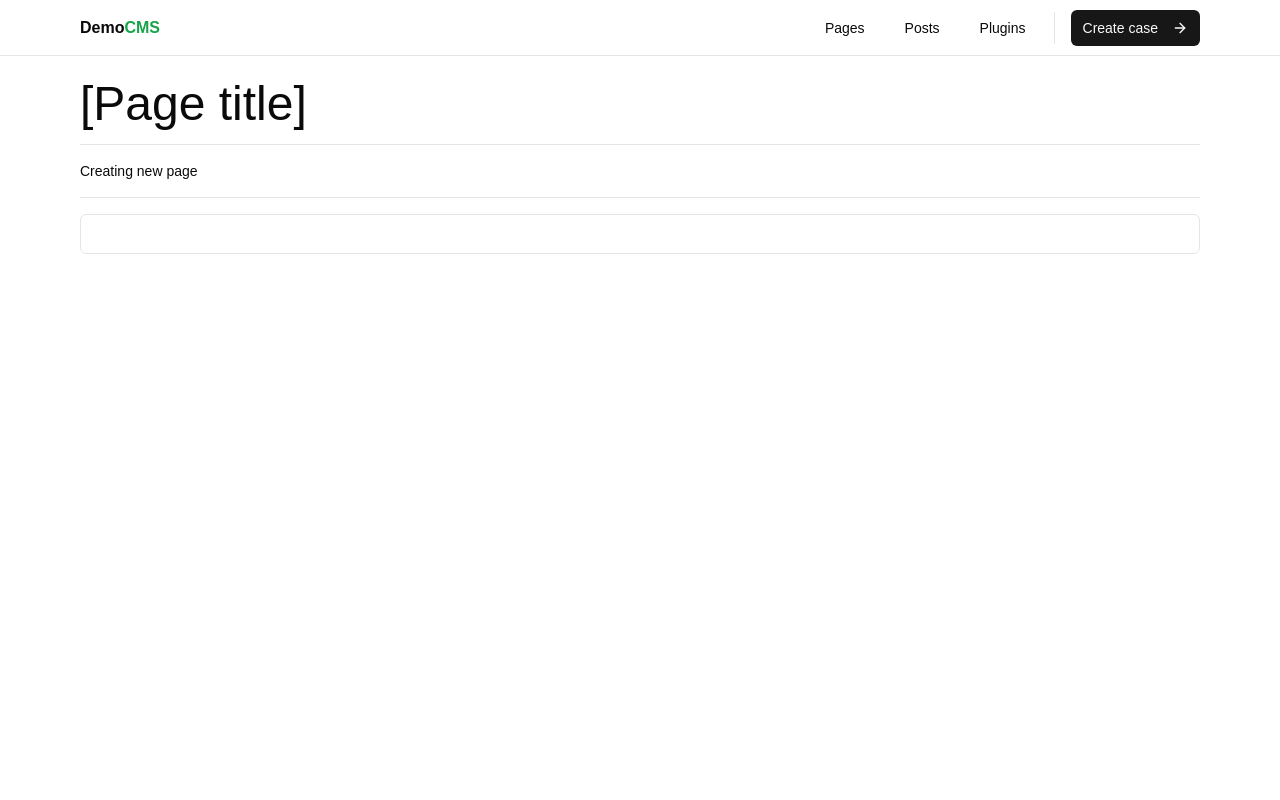
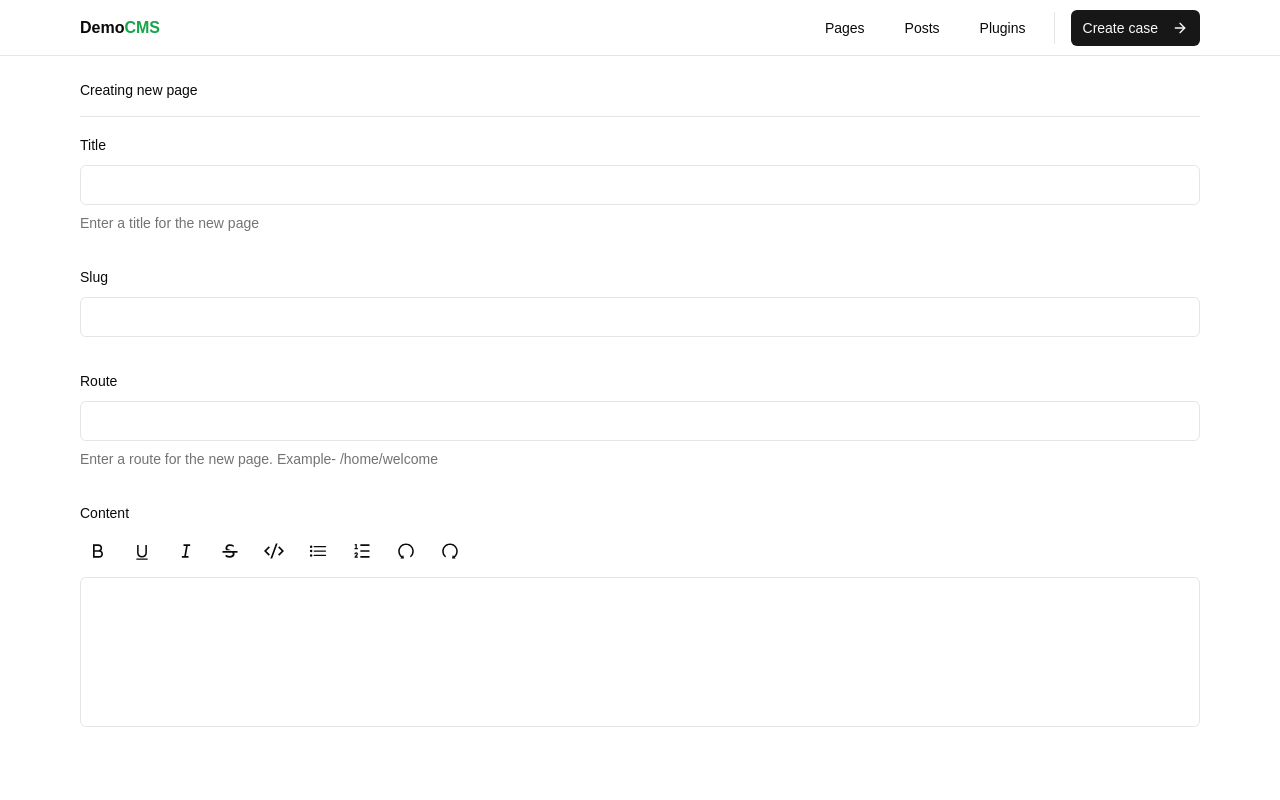
Before and after one commit to SwappyB/DemoCMS, a Next.js app: page /dashboard/pages/create in a window 1280 px wide. Shown: the top 800 px of the page. Built offline with nearby package versions, Linux system fonts and the light colour scheme; a web font is replaced by a local one.

Commit message:
Create new page

```diff
--- a/src/app/(pages)/dashboard/pages/create/page.tsx
+++ b/src/app/(pages)/dashboard/pages/create/page.tsx
@@ -1,23 +1,96 @@
-import React from "react";
+/* eslint-disable @typescript-eslint/no-explicit-any */
+"use client";
+
+import { useState } from "react";
 
 import MaxWidthWrapper from "@/components/MaxWidthWrapper";
 import { Separator } from "@/components/ui/separator";
-import { Input } from "@/components/ui/input";
 
-const page = () => {
+import { zodResolver } from "@hookform/resolvers/zod";
+import { useForm } from "react-hook-form";
+import { z } from "zod";
+
+import { useToast } from "@/hooks/use-toast";
+
+import PageForm from "@/components/pages/PageForm";
+import { pageFormSchema } from "@/components/pages/PageFormSchema";
+
+const CreatePage = () => {
+  const [isLoading, setIsLoading] = useState(false);
+  const { toast } = useToast();
+
+  const [pluginContent, setPluginContent] = useState<any[]>([]);
+
+  const form = useForm<z.infer<typeof pageFormSchema>>({
+    resolver: zodResolver(pageFormSchema),
+    defaultValues: {
+      title: "",
+      slug: "",
+      route: "",
+      content: {}
+    }
+  });
+
+  async function onSubmit(values: z.infer<typeof pageFormSchema>) {
+    try {
+      setIsLoading(true);
+
+      const result = await fetch("/api/pages", {
+        method: "POST",
+        body: JSON.stringify({
+          title: values.title,
+          slug: values.slug,
+          route: values.route,
+          content: values.content,
+          pluginContent: pluginContent
+        }),
+        headers: { "Content-Type": "application/json" }
+      });
+      const res = await result.json();
+      if (res.success) {
+        toast({
+          title: "Success",
+          description: res.message
+        });
+      } else {
+        console.log(res);
+        toast({
+          title: "Oh, No!",
+          description: res.data.message,
+          variant: "destructive"
+        });
+      }
+    } catch (error) {
+      console.log(error);
+      toast({
+        title: "Oh, No!",
+        description: "Something went wrong!",
+        variant: "destructive"
+      });
+    } finally {
+      setIsLoading(false);
+    }
+  }
+
   return (
     <div>
       <MaxWidthWrapper className="pb-2 pt-3 sm:pb-32 lg:pt-4 xl:pt-6 lg:pb-52">
         <div className="flex flex-col gap-4">
-          <p className="text-5xl">[Page title]</p>
-          <Separator />
           <p className="text-sm">Creating new page</p>
           <Separator />
-          <Input />
+          <div>
+            <PageForm
+              form={form}
+              submitHandler={onSubmit}
+              isFormLoading={isLoading}
+              content={pluginContent}
+              setContent={setPluginContent}
+            />
+          </div>
         </div>
       </MaxWidthWrapper>
     </div>
   );
 };
 
-export default page;
+export default CreatePage;
--- /dev/null
+++ b/src/app/api/pages/[slug]/route.ts
@@ -0,0 +1,25 @@
+import { db } from "@/db/prisma";
+
+// Delete page
+export async function DELETE(
+    request: Request,
+    { params }: { params: { slug: string } }) {
+    try {
+        const pageSlug = params.slug;
+
+        const deletePage = await db.page.delete({ where: { slug: pageSlug } })
+
+        return Response.json({
+            success: true,
+            status: 200,
+            data: deletePage
+        })
+    } catch (error) {
+        console.log(error)
+        return Response.json({
+            success: false,
+            status: 500,
+            message: "Something went wrong!"
+        })
+    }
+}
--- /dev/null
+++ b/src/app/api/pages/route.ts
@@ -0,0 +1,59 @@
+import { NextRequest } from "next/server";
+import { db } from "@/db/prisma";
+import { slugify } from "@/lib/slugify";
+
+// Create Page
+export async function POST(request: NextRequest) {
+    try {
+        const { title, slug, route, content, pluginContent } = await request.json();
+
+        /**
+         * Generate unique slug
+         * Create new page
+         */
+
+        // TODO: Unique slug
+        const newSlug = slugify(slug || title);
+
+        const newPage = await db.page.create({ data: { title, slug: newSlug, content, pluginContent: JSON.stringify(pluginContent), route } });
+
+        return Response.json({
+            success: true,
+            status: 200,
+            message: "New page created!",
+            data: newPage
+        })
+    } catch (error) {
+        console.log(error)
+        return Response.json({
+            success: false,
+            status: 500,
+            message: "Something went wrong!"
+        })
+    }
+}
+
+// Update Page
+export async function PATCH(request: NextRequest) {
+    try {
+        const { title, slug, route, content, id, pluginContent } = await request.json();
+
+        const newSlug = slugify(slug || title);
+
+        const pageUpdate = await db.page.update({ where: { id }, data: { title, slug: newSlug, route, content, pluginContent: JSON.stringify(pluginContent) } });
+
+        return Response.json({
+            success: true,
+            status: 200,
+            message: "Page Updated!",
+            data: pageUpdate
+        })
+    } catch (error) {
+        console.log(error)
+        return Response.json({
+            success: false,
+            status: 500,
+            message: "Something went wrong!"
+        })
+    }
+}
--- a/src/components/Navbar.tsx
+++ b/src/components/Navbar.tsx
@@ -15,7 +15,7 @@ const Navbar = async () => {
           <div className="h-full flex items-center space-x-4">
             <>
               <Link
-                href="/api/auth/register"
+                href="/dashboard/pages"
                 className={buttonVariants({
                   size: "sm",
                   variant: "ghost"
--- /dev/null
+++ b/src/components/pages/PageForm.tsx
@@ -0,0 +1,161 @@
+/* eslint-disable @typescript-eslint/no-explicit-any */
+import { Input } from "@/components/ui/input";
+
+import { Button } from "@/components/ui/button";
+import {
+  Form,
+  FormControl,
+  FormDescription,
+  FormField,
+  FormItem,
+  FormLabel,
+  FormMessage
+} from "@/components/ui/form";
+
+import EditorToolbar from "@/plugins/Toolbar";
+
+import WysiwygEditor from "@/components/WYSIWYG/Editor";
+import { UseFormReturn } from "react-hook-form";
+
+import { useInitializeVideoPlugin } from "@/plugins/videoPlugin";
+import { usePlugins } from "@/plugins/PluginContext";
+
+type PageFormProps = {
+  form: UseFormReturn<
+    {
+      title: string;
+      slug: string;
+      route: string;
+      content?: any;
+    },
+    any,
+    undefined
+  >;
+  submitHandler: any;
+  isFormLoading: boolean;
+  content: any[];
+  setContent: any;
+};
+
+const PostForm = ({
+  form,
+  submitHandler,
+  isFormLoading,
+  content,
+  setContent
+}: PageFormProps) => {
+  useInitializeVideoPlugin();
+
+  const handleAddBlock = (block: any) => {
+    setContent((prevContent: any) => [...prevContent, block]);
+  };
+
+  const handleRemoveBlock = (block: any) => {
+    setContent((prevItems: any) =>
+      prevItems.filter((item: any) => item.id !== block.id)
+    );
+  };
+
+  const { plugins } = usePlugins();
+
+  return (
+    <>
+      <Form {...form}>
+        <form onSubmit={form.handleSubmit(submitHandler)} className="space-y-8">
+          <FormField
+            control={form.control}
+            name="title"
+            render={({ field }) => (
+              <FormItem>
+                <FormLabel>Title</FormLabel>
+                <FormControl>
+                  <Input {...field} />
+                </FormControl>
+                <FormDescription>
+                  Enter a title for the new page
+                </FormDescription>
+                <FormMessage />
+              </FormItem>
+            )}
+          />
+          <FormField
+            control={form.control}
+            name="slug"
+            render={({ field }) => (
+              <FormItem>
+                <FormLabel>Slug</FormLabel>
+                <FormControl>
+                  <div>
+                    <Input type="text" {...field} />
+                  </div>
+                </FormControl>
+                <FormMessage />
+              </FormItem>
+            )}
+          />
+          <FormField
+            control={form.control}
+            name="route"
+            render={({ field }) => (
+              <FormItem>
+                <FormLabel>Route</FormLabel>
+                <FormControl>
+                  <Input {...field} />
+                </FormControl>
+                <FormDescription>
+                  Enter a route for the new page. Example- /home/welcome
+                </FormDescription>
+                <FormMessage />
+              </FormItem>
+            )}
+          />
+          <FormField
+            control={form.control}
+            name="content"
+            render={({ field }) => (
+              <FormItem>
+                <FormLabel>Content</FormLabel>
+                <FormControl>
+                  <WysiwygEditor
+                    initialContent={field.value}
+                    onChange={field.onChange}
+                  />
+                </FormControl>
+                <FormMessage />
+              </FormItem>
+            )}
+          />
+          <div className="flex flex-col gap-10">
+            <div className="flex flex-col gap-10">
+              {content?.map((block) => {
+                const plugin = plugins.find((p) => p.name === block.name);
+                return (
+                  <div key={block.name + block.id + Math.random()}>
+                    <Button
+                      className="mt-2"
+                      type="button"
+                      variant={"link"}
+                      onClick={() => {
+                        handleRemoveBlock(block);
+                      }}
+                    >
+                      Remove this plugin
+                    </Button>
+                    {plugin?.render(block.data)}
+                  </div>
+                );
+              })}
+            </div>
+
+            <EditorToolbar onAddBlock={handleAddBlock} />
+          </div>
+          <Button type="submit" disabled={isFormLoading}>
+            Create New Page
+          </Button>
+        </form>
+      </Form>
+    </>
+  );
+};
+
+export default PostForm;
--- /dev/null
+++ b/src/components/pages/PageFormSchema.tsx
@@ -0,0 +1,8 @@
+import { z } from "zod";
+
+export const pageFormSchema = z.object({
+  title: z.string().min(3, { message: "A title is required for the page." }),
+  slug: z.string(),
+  route: z.string().min(3, { message: "A route is required for the page." }),
+  content: z.any()
+});
```
Also changed, not shown: 1 other file (tests, documents, lock files or other folders).
